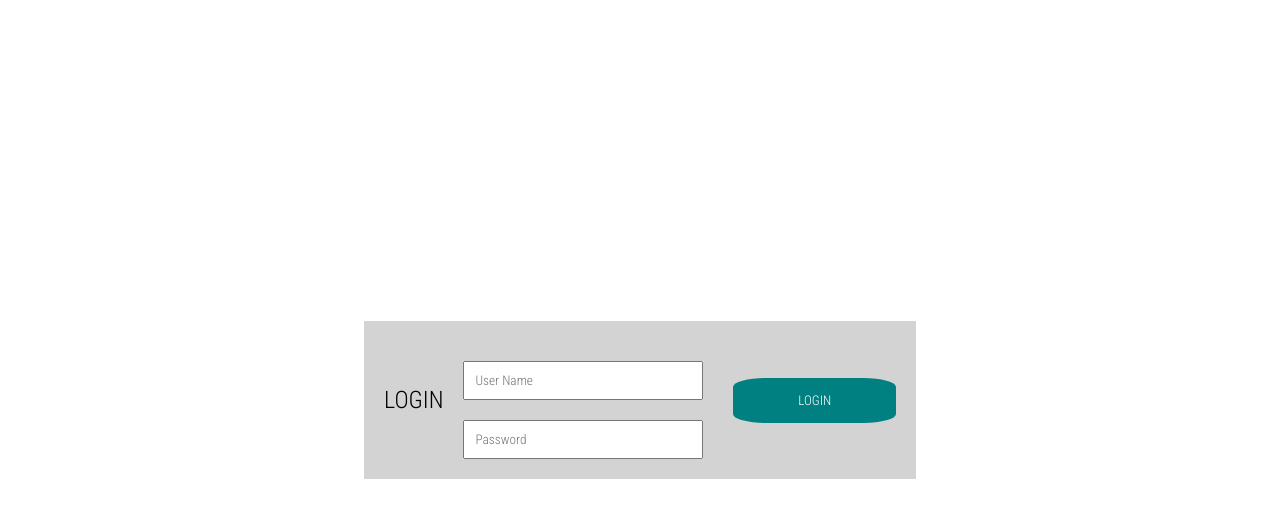
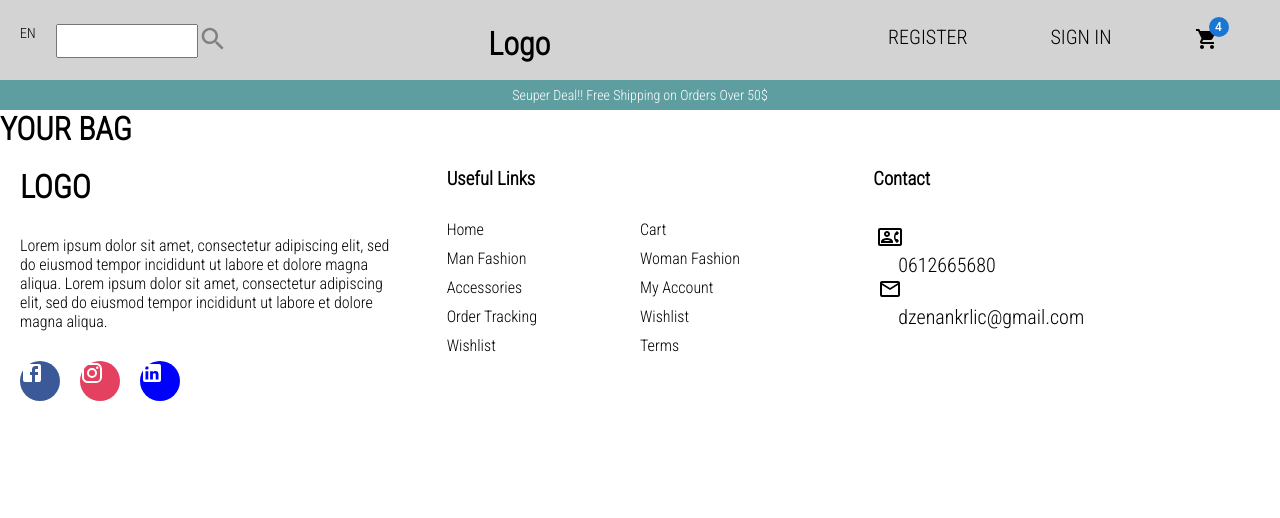
Before and after one commit to dzennank/Ecommerce-React, a React (Create React App) app: page / in a window 1280 px wide. Shown: the top 518 px of the page. Built offline with nearby package versions, Linux system fonts and the light colour scheme.

Commit message:
cart page

```diff
--- a/src/App.js
+++ b/src/App.js
@@ -4,6 +4,7 @@ import ProductList from './pages/ProductList';
 import Product from './pages/Product';
 import Register from './pages/Register';
 import Login from './pages/Login';
+import Cart from './pages/Cart';
 
 function App() {
   return (
@@ -12,7 +13,8 @@ function App() {
       {/* <ProductList /> */}
       {/* <Product /> */}
       {/* <Register /> */}
-      <Login />
+    {/* <Login /> */}
+    <Cart />
     </div>
   );
 }
--- a/src/pages/Cart.jsx
+++ b/src/pages/Cart.jsx
@@ -1,8 +1,39 @@
 import React from 'react'
+import styled from 'styled-components';
+import Announcement from '../components/Announcement'
+import Footer from '../components/Footer'
+import Navbar from '../components/Navbar'
+
+const Container = styled.div`
+
+`
+
+const Wrapper = styled.div`
+
+`
+const Title = styled.h1`
+
+`
+const Top = styled.div`
+
+`
+
+const Bottom = styled.div`
+
+`
 
 const Cart = () => {
   return (
-    <div>Cart</div>
+    <Container>
+      <Navbar />
+      <Announcement />
+      <Wrapper>
+        <Title>YOUR BAG</Title>
+        <Top></Top>
+        <Bottom></Bottom>
+      </Wrapper>
+      <Footer />
+    </Container>
   )
 }
 
```
